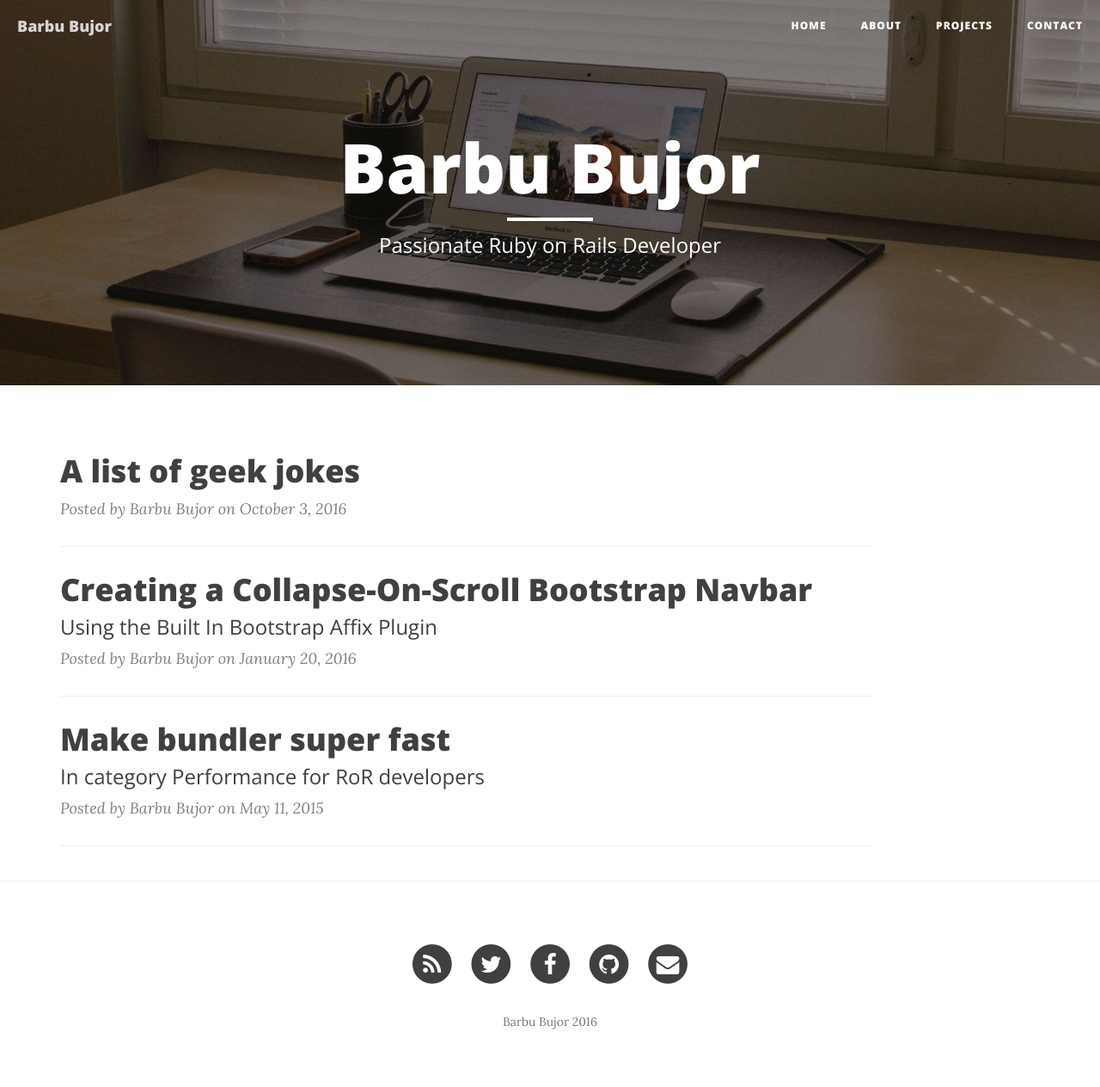
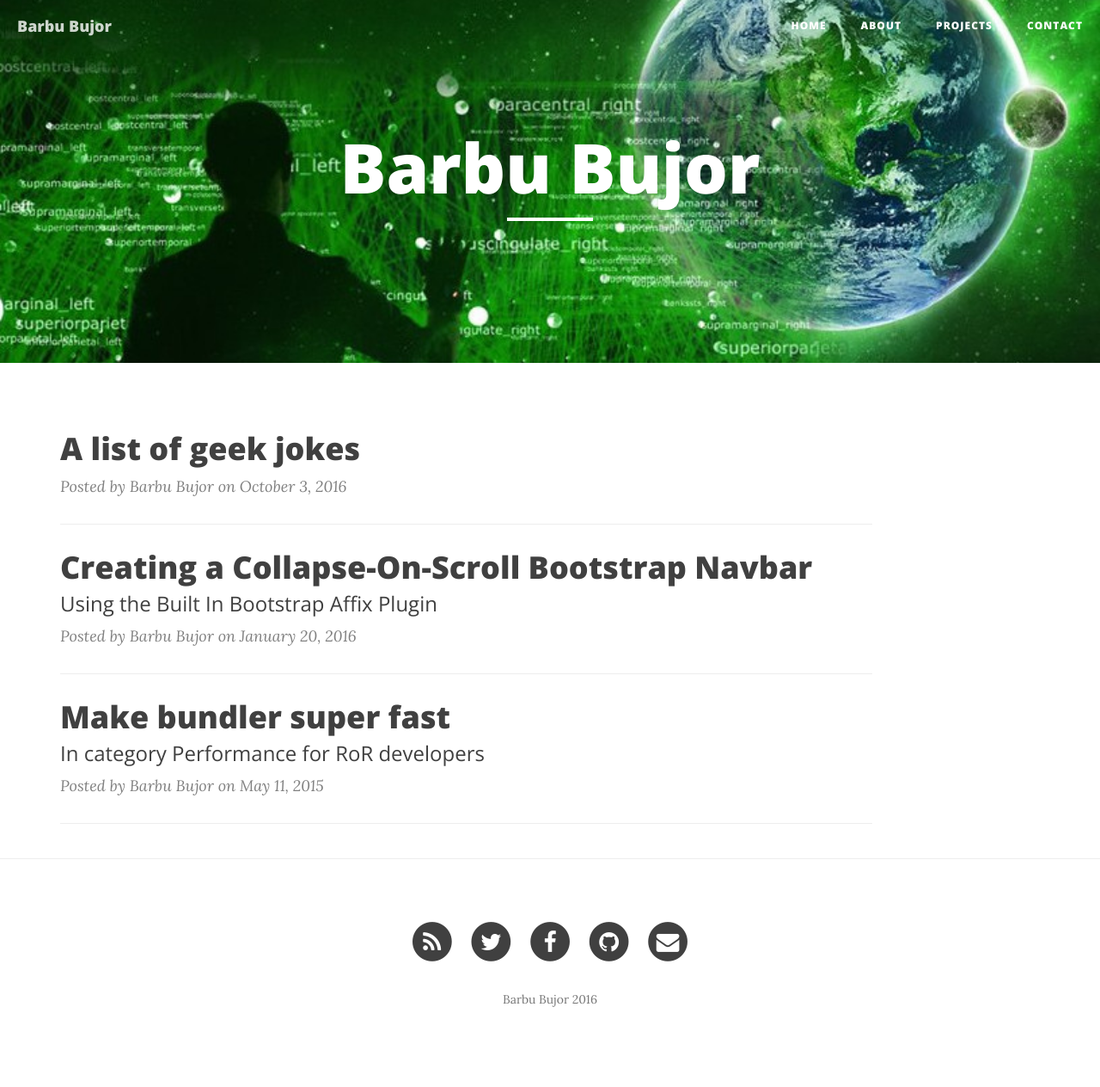
Before and after one commit to bbsoft0/bbsoft0.github.io, a Jekyll site: the page built from index.html, in a window 1280 px wide. Shown: the whole page at 86% size. Built offline with Jekyll 4.4.1, drawn with Linux system fonts in a browser that asks for light colours; nearby versions of some CDN libraries; the list of posts is cut into pages by our own code; after the commit the page ends 1238 px from its top, so only the background shows below that.

Commit message:
Front image update

```diff
--- a/index.html
+++ b/index.html
@@ -1,6 +1,6 @@
 ---
 layout: page
-description: "Passionate Ruby on Rails Developer"
+description: ""
 ---
 
 {% for post in paginator.posts %}
```
Also changed, not shown: img/home-bg.jpg, img/home-bgold.jpg (added).
